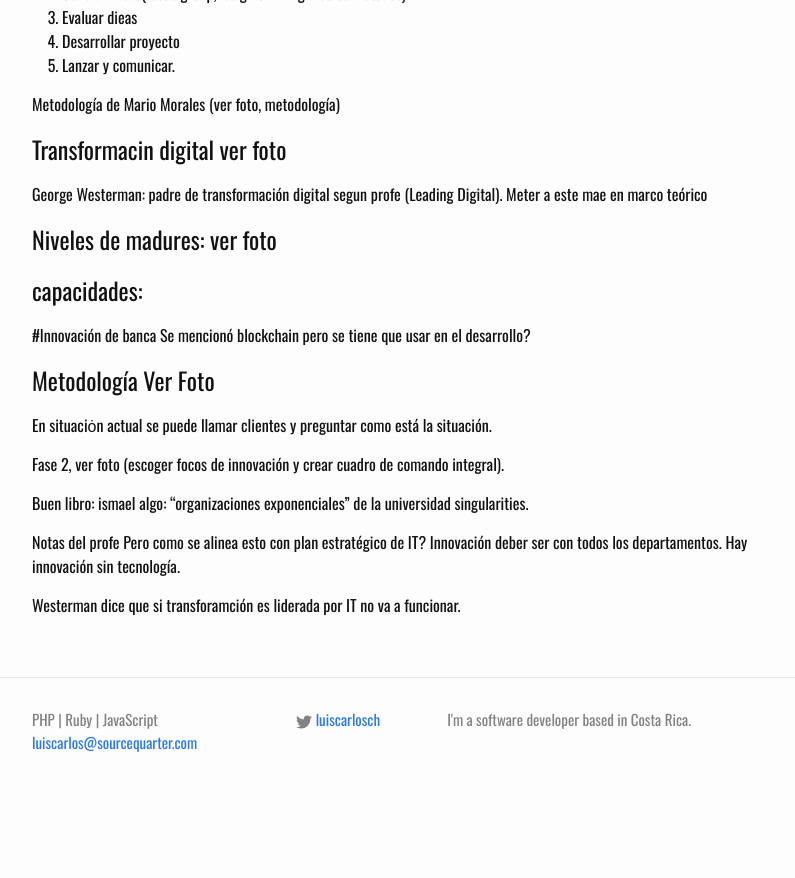
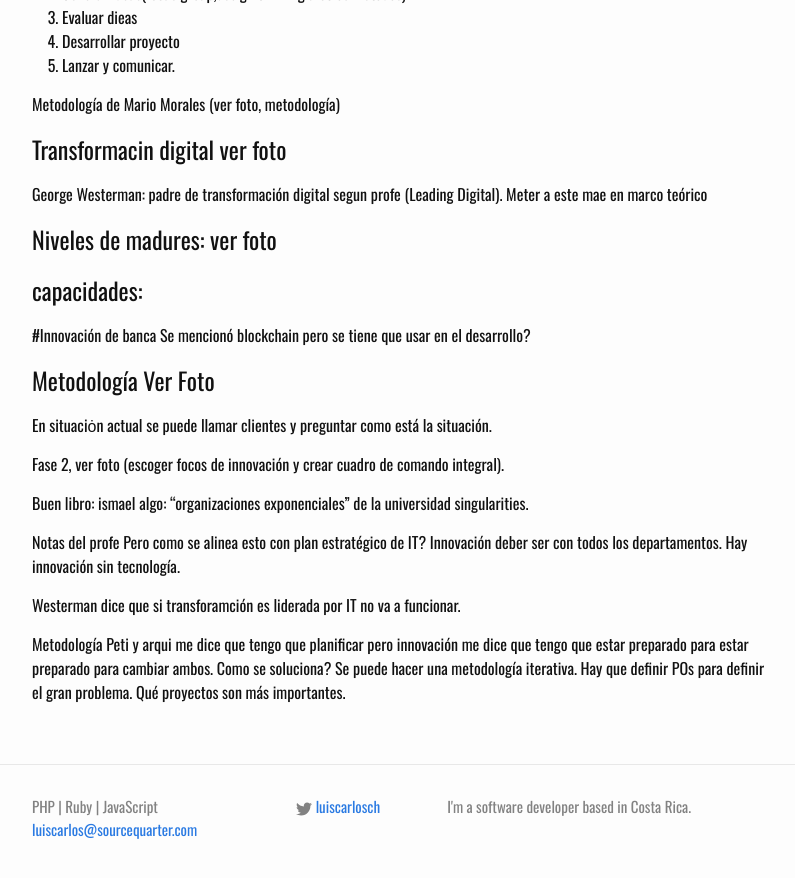
Before and after one commit to lucachaco/sourcequarter-lander, a Jekyll site: the page built from _posts/2017-08-03-bpm.md, in a window 1280 px wide and 900 px high, scrolled down 4833 px. Shown: the top 878 px of the window, without its empty margins (238-1033 px from the left). Built offline with Jekyll 4.4.1, drawn with Linux system fonts in a browser that asks for light colours; our own code applies the rules of GitHub Pages for plain Markdown files; before the commit the page ends 5646 px from its top, so only the background shows below that.

Commit message:
Update 2017-08-03-bpm.md

```diff
--- a/_posts/2017-08-03-bpm.md
+++ b/_posts/2017-08-03-bpm.md
@@ -236,3 +236,7 @@ Notas del profe
 Pero como se alinea esto con plan estratégico de IT? Innovación deber ser con todos los departamentos. Hay innovación sin tecnología.
 
 Westerman dice que si transforamción es liderada por IT no va a funcionar.
+
+Metodología
+Peti y arqui me dice que tengo que planificar pero innovación me dice que tengo que estar preparado para estar preparado para cambiar ambos.
+Como se soluciona? Se puede hacer una metodología iterativa. Hay que definir POs para definir el gran problema. Qué proyectos son más importantes.
```
